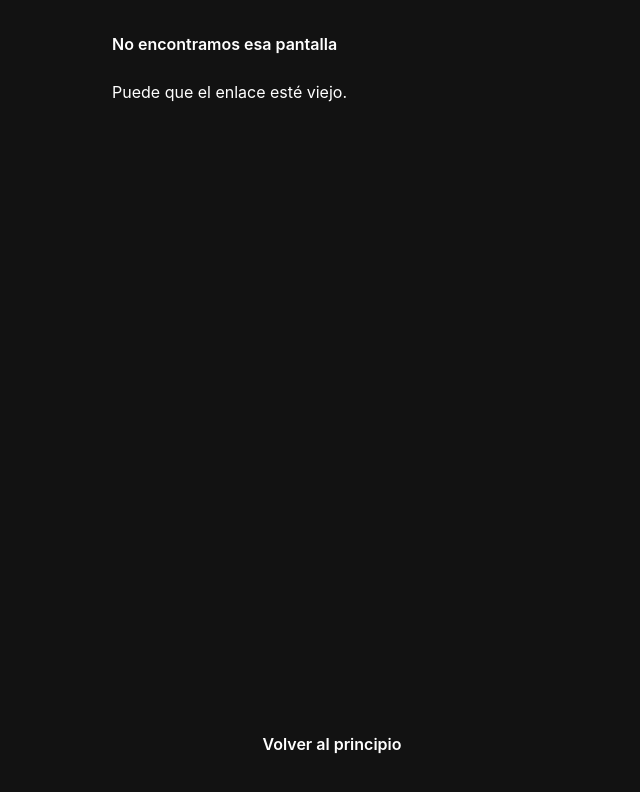
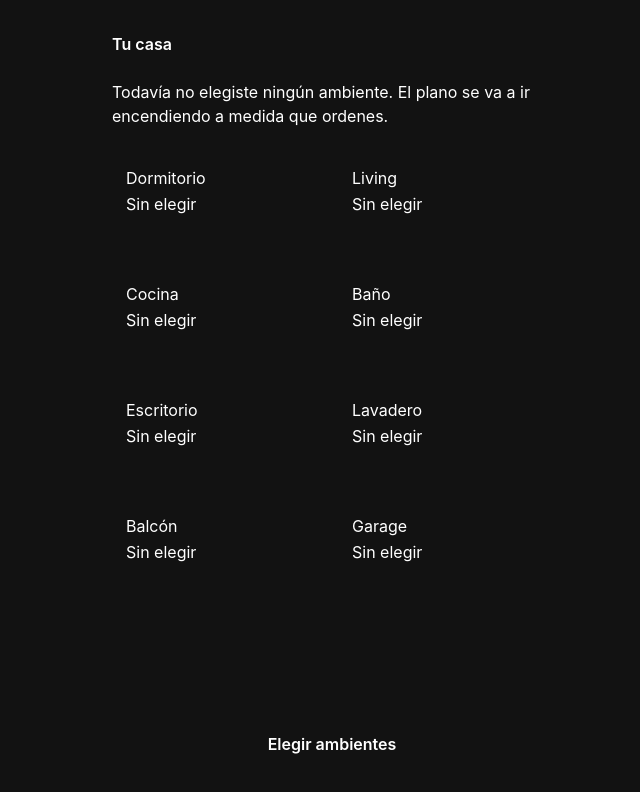
Before and after one commit to JoakoZarza/por-donde-empiezo, a React (Vite) app: page /casa in a window 1280 px wide. Shown: the top 792 px of the page, without its empty margins (308-948 px from the left). Built offline with nearby package versions, Linux system fonts and the light colour scheme.

Commit message:
feat: el plano de la casa que se ilumina

```diff
--- a/src/App.tsx
+++ b/src/App.tsx
@@ -6,6 +6,7 @@ import ArranqueSesion from './ui/pantallas/ArranqueSesion'
 import Plan from './ui/pantallas/Plan'
 import Ajustes from './ui/pantallas/Ajustes'
 import Logros from './ui/pantallas/Logros'
+import Casa from './ui/pantallas/Casa'
 import NoEncontrada from './ui/pantallas/NoEncontrada'
 
 /*
@@ -26,6 +27,7 @@ export const RUTAS: RutaDeLaApp[] = [
   { path: '/plan/:planId', element: <Plan /> },
   { path: '/ajustes', element: <Ajustes /> },
   { path: '/logros', element: <Logros /> },
+  { path: '/casa', element: <Casa /> },
   { path: '*', element: <NoEncontrada /> },
 ]
 
--- /dev/null
+++ b/src/domain/casa.ts
@@ -0,0 +1,66 @@
+import type { Ambiente, Tarea } from './tipos'
+
+/*
+  El plano de la casa: el estado de cada ambiente, de un vistazo.
+
+  Tres reglas del producto viven acá.
+
+  La primera: el plano NUNCA comunica solo por color. Cada cuarto lleva su estado
+  como dato además de su luz, porque un plano que solo se distingue por el brillo
+  deja afuera a quien no distingue bien los colores, y porque «a medias» no es un
+  color: es un número.
+
+  La segunda: el estado de un ambiente solo cambia cuando la persona hace algo. Nada
+  de acá depende del paso del tiempo, así que un cuarto no se apaga por no entrar.
+
+  La tercera: la luz mide el ciclo actual, no la historia. Es lo que la persona ve
+  cambiar mientras trabaja, y por eso el plano se ilumina con lo de hoy. Los totales
+  de siempre viven en «Lo que hiciste»: acá manda el presente.
+*/
+
+export type EstadoDelAmbiente = 'sinElegir' | 'sinEmpezar' | 'aMedias' | 'alDia'
+
+export interface Cuarto {
+  ambienteId: string
+  nombre: string
+  ordenRecorrido: number
+  total: number
+  hechas: number
+  estado: EstadoDelAmbiente
+  /** Cuánto se ilumina, de 0 a 1. */
+  luz: number
+}
+
+export interface EntradaCasa {
+  /** La casa entera, para que el plano la muestre completa y no solo lo elegido. */
+  catalogo: Ambiente[]
+  /** Los ambientes que la persona eligió. */
+  elegidos: Ambiente[]
+  tareasPorAmbiente: Record<string, Tarea[]>
+  /** Ids de las hechas en el ciclo actual, por ambiente. */
+  hechasPorAmbiente: Record<string, string[]>
+}
+
+export function armarLaCasa(entrada: EntradaCasa): Cuarto[] {
+  const elegidos = new Set(entrada.elegidos.map((ambiente) => ambiente.id))
+
+  return [...entrada.catalogo]
+    .sort((a, b) => a.ordenRecorrido - b.ordenRecorrido)
+    .map((ambiente) => {
+      const total = (entrada.tareasPorAmbiente[ambiente.id] ?? []).length
+      const hechas = (entrada.hechasPorAmbiente[ambiente.id] ?? []).length
+      const base = {
+        ambienteId: ambiente.id,
+        nombre: ambiente.nombre,
+        ordenRecorrido: ambiente.ordenRecorrido,
+        total,
+        hechas,
+      }
+
+      if (!elegidos.has(ambiente.id)) return { ...base, estado: 'sinElegir' as const, luz: 0 }
+      if (total === 0 || hechas === 0) return { ...base, estado: 'sinEmpezar' as const, luz: 0 }
+      if (hechas >= total) return { ...base, estado: 'alDia' as const, luz: 1 }
+
+      return { ...base, estado: 'aMedias' as const, luz: hechas / total }
+    })
+}
--- a/src/ui/estilos/pantallas.css
+++ b/src/ui/estilos/pantallas.css
@@ -498,3 +498,65 @@
   border-radius: 50%;
   background-color: var(--color-menta);
 }
+
+/* --- El plano de la casa --- */
+
+.casa {
+  display: grid;
+  grid-template-columns: repeat(2, minmax(0, 1fr));
+  gap: 0.75rem;
+  margin: 0;
+  padding: 0;
+  list-style: none;
+}
+
+/*
+  El cuarto. La luz entra desde abajo y crece con lo hecho en el ciclo: es la misma
+  idea que la lámpara de la pantalla del plan, aplicada a la casa entera.
+
+  El texto va después de la luz en el marcado, así que se dibuja encima sin
+  necesidad de z-index.
+*/
+.cuarto {
+  position: relative;
+  display: flex;
+  flex-direction: column;
+  gap: 0.125rem;
+  min-height: 104px;
+  padding: 0.875rem;
+  overflow: hidden;
+  border: 1px solid var(--color-borde);
+  border-radius: var(--radio-tarjeta);
+  background-color: var(--color-pared);
+  text-decoration: none;
+  transition: border-color 240ms ease;
+}
+
+.cuarto:hover,
+.cuarto:focus-visible {
+  border-color: var(--color-velador);
+}
+
+.cuarto__luz {
+  position: absolute;
+  inset: 0;
+  pointer-events: none;
+  background: radial-gradient(
+    circle at 50% 130%,
+    rgb(242 180 85 / 0.55) 0%,
+    rgb(242 180 85 / 0.18) 45%,
+    transparent 75%
+  );
+  transition: opacity 240ms ease;
+}
+
+.cuarto__nombre {
+  color: var(--color-hueso);
+  font-weight: 600;
+}
+
+/* Un ambiente que la persona no eligió se ve apagado, no roto. */
+.cuarto--apagado .cuarto__nombre {
+  color: var(--color-humo);
+  font-weight: 400;
+}
--- /dev/null
+++ b/src/ui/pantallas/Casa.tsx
@@ -0,0 +1,113 @@
+import { useEffect, useState } from 'react'
+import { Link } from 'react-router'
+import { CATALOGO } from '../../domain/catalogo'
+import { armarLaCasa } from '../../domain/casa'
+import { useSesion } from '../estado/sesion'
+import { useTitulo } from '../estado/useTitulo'
+import type { Cuarto, EstadoDelAmbiente } from '../../domain/casa'
+import type { Ambiente, Tarea } from '../../domain/tipos'
+
+/*
+  El plano de la casa.
+
+  Es la pantalla que hace visible lo que la app viene haciendo por dentro: los
+  cuartos se van encendiendo a medida que se ordenan. La luz es la metáfora de todo
+  el diseño —el velador encendido en una casa a oscuras— y acá se ve entera.
+
+  Cada cuarto dice su estado en palabras además de brillar. Nunca solo por color.
+  Y tocar un cuarto lleva a sus tareas, que es lo que la persona quiere hacer
+  después de ver que le falta.
+*/
+
+const ESTADO_EN_PALABRAS: Record<EstadoDelAmbiente, string> = {
+  sinElegir: 'Sin elegir',
+  sinEmpezar: 'Sin empezar',
+  aMedias: 'A medias',
+  alDia: 'Al día',
+}
+
+export default function Casa() {
+  const repositorio = useSesion((estado) => estado.repositorio)
+  const [cuartos, setCuartos] = useState<Cuarto[] | null>(null)
+
+  useTitulo('Tu casa')
+
+  useEffect(() => {
+    let vigente = true
+
+    void (async () => {
+      const elegidos: Ambiente[] = await repositorio.listarAmbientes()
+      const tareasPorAmbiente: Record<string, Tarea[]> = {}
+      const hechasPorAmbiente: Record<string, string[]> = {}
+
+      for (const ambiente of CATALOGO.ambientes) {
+        tareasPorAmbiente[ambiente.id] = await repositorio.listarTareas(ambiente.id)
+        hechasPorAmbiente[ambiente.id] = await repositorio.listarHechas(ambiente.id)
+      }
+
+      if (!vigente) return
+      setCuartos(
+        armarLaCasa({
+          catalogo: CATALOGO.ambientes,
+          elegidos,
+          tareasPorAmbiente,
+          hechasPorAmbiente,
+        }),
+      )
+    })()
+
+    return () => {
+      vigente = false
+    }
+  }, [repositorio])
+
+  if (!cuartos) {
+    return (
+      <main className="pantalla">
+        <h1 className="pantalla__titulo">Tu casa</h1>
+        <p className="menudo">Cargando…</p>
+      </main>
+    )
+  }
+
+  const encendidos = cuartos.filter((cuarto) => cuarto.estado === 'alDia').length
+  const elegidos = cuartos.filter((cuarto) => cuarto.estado !== 'sinElegir').length
+
+  return (
+    <main className="pantalla">
+      <h1 className="pantalla__titulo">Tu casa</h1>
+      <p className="menudo">
+        {elegidos === 0
+          ? 'Todavía no elegiste ningún ambiente. El plano se va a ir encendiendo a medida que ordenes.'
+          : `Elegiste ${elegidos} ${elegidos === 1 ? 'ambiente' : 'ambientes'} y ${encendidos === 1 ? 'hay 1 al día' : `hay ${encendidos} al día`}.`}
+      </p>
+
+      <ul className="casa">
+        {cuartos.map((cuarto) => (
+          <li key={cuarto.ambienteId}>
+            <Link
+              className={cuarto.estado === 'sinElegir' ? 'cuarto cuarto--apagado' : 'cuarto'}
+              to={`/armar/${cuarto.ambienteId}`}
+            >
+              {/* La luz, detrás de todo. Decorativa: el estado va escrito abajo. */}
+              <span className="cuarto__luz" style={{ opacity: cuarto.luz }} aria-hidden="true" />
+              <span className="cuarto__nombre">{cuarto.nombre}</span>
+              <span className="menudo">{ESTADO_EN_PALABRAS[cuarto.estado]}</span>
+              {cuarto.estado === 'aMedias' && (
+                <span className="menudo tabular">
+                  {cuarto.hechas} de {cuarto.total}
+                </span>
+              )}
+            </Link>
+          </li>
+        ))}
+      </ul>
+
+      <div className="pantalla__pie">
+        <Link className="boton-principal" to="/">
+          Elegir ambientes
+        </Link>
+      </div>
+    </main>
+  )
+}
--- a/src/ui/pantallas/PrimeraVez.tsx
+++ b/src/ui/pantallas/PrimeraVez.tsx
@@ -69,6 +69,9 @@ export default function PrimeraVez() {
       <div className="pantalla__pie">
         <Bienvenida />
         <div className="acciones">
+          <Link className="boton-secundario" to="/casa">
+            Tu casa
+          </Link>
           <Link className="boton-secundario" to="/logros">
             Lo que hiciste
           </Link>
```
